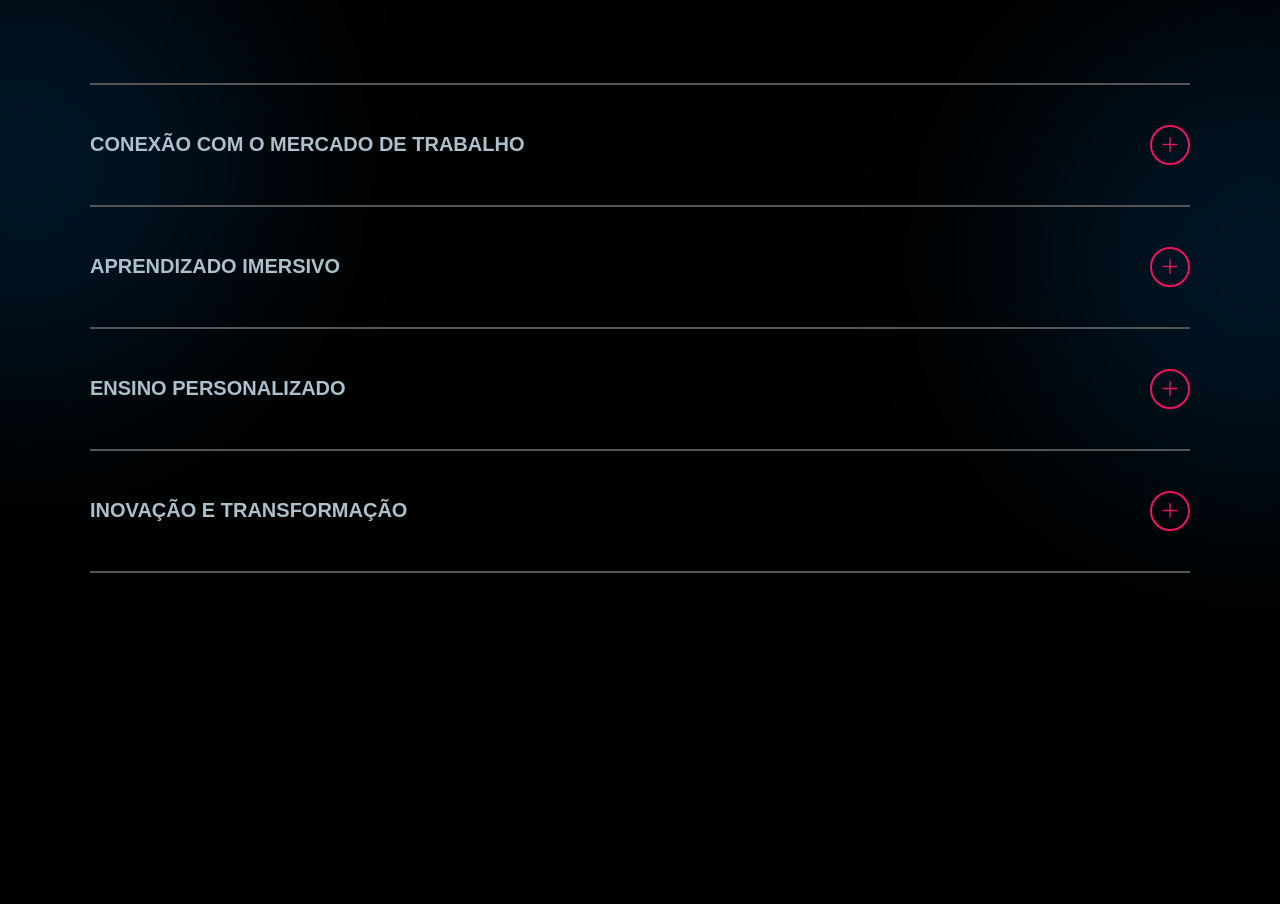
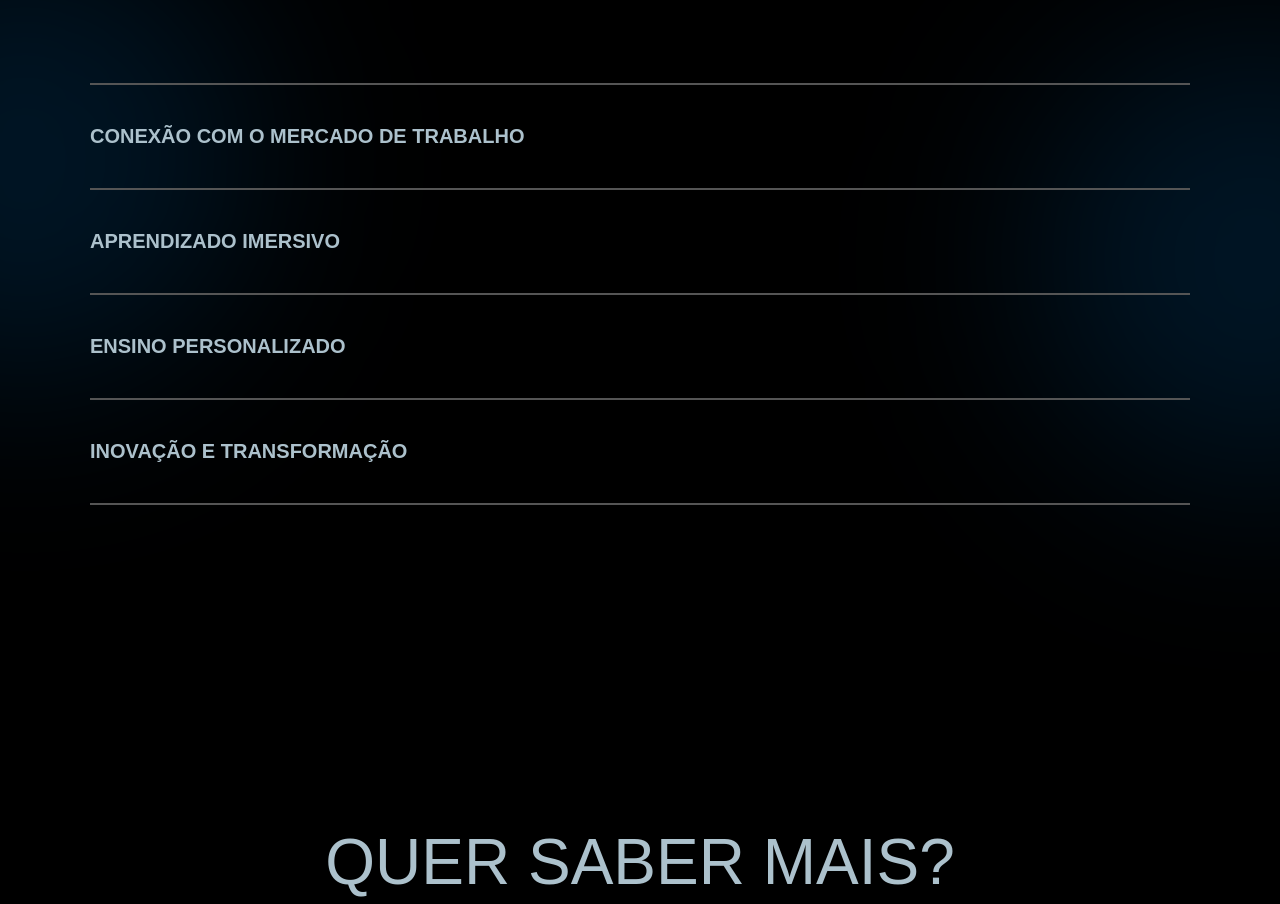
Before and after one commit to HenriqueSoubhia/fiap-project, a Next.js app: page / in a window 1280 px wide. Shown: the part 2540-3444 px from the top of the page. Built offline with nearby package versions, Linux system fonts and the light colour scheme.

Commit message:
separete styles accordion section

```diff
--- a/app/components/AccordionSection/Accordion.tsx
+++ b/app/components/AccordionSection/Accordion.tsx
@@ -1,5 +1,5 @@
 import React from 'react';
-import styled from 'styled-components';
+import { StyledAccordion, StyledSummary } from './styles';
 
 interface AccordionProps {
   title: string;
@@ -9,89 +9,12 @@
   isOpen: boolean;
 }
 
-const StyledAccordion = styled.div<{ $isOpen: boolean }>`
-  color: ${({ theme }) => theme.colors.pastelBlue};
-  padding: 40px 0;
-  border-top-width: 2px;
-  border-top-style: solid;
-  border-top-color: ${({ theme }) => theme.colors.davysGrey};
-  width: 100%;
-  margin: 0 auto;
-
-  &:last-child {
-    border-bottom: 2px solid ${({ theme }) => theme.colors.davysGrey};
-  }
-
-  p {
-    font-size: 16px;
-    padding-top: 40px;
-    color: ${({ theme }) => theme.colors.davysGrey};
-    transition:
-      max-height 0.5s ease-in-out,
-      padding 0.5s ease-in-out;
-    overflow: hidden;
-    max-height: ${({ $isOpen }: { $isOpen: boolean }) => ($isOpen ? '500px' : '0')};
-    padding: ${({ $isOpen }: { $isOpen: boolean }) => ($isOpen ? '40px 0' : '0 0')};
-  }
-
-  &.open {
-    border-top-color: ${({ theme }) => theme.colors.magenta};
-  }
-
-  &.open summary::after {
-    content: '－';
-  }
-
-  @media (max-width: 768px) {
-    padding: 20px 0;
-    width: 100%;
-    p {
-      font-size: 16px;
-    }
-  }
-`;
-
-const StyledSummary = styled.summary`
-  width: 100%;
-  display: flex;
-  justify-content: space-between;
-  align-items: center;
-
-  text-transform: uppercase;
-  user-select: none;
-
-  font-size: 20px;
-  font-weight: 700;
-
-  cursor: pointer;
-
-  &::after {
-    border-color: ${({ theme }) => theme.colors.magenta};
-    border-style: solid;
-    border-width: 2px;
-    border-radius: 50%;
-    width: 40px;
-    height: 40px;
-    justify-content: center;
-    align-items: center;
-    display: flex;
-    color: ${({ theme }) => theme.colors.magenta};
-    font-size: 20px;
-    padding: 10px;
-    line-height: 1;
-    font-weight: 200;
-    content: '＋';
-  }
-
-  @media (max-width: 768px) {
-    font-size: 24px;
-  }
-`;
-
 const Accordion = ({ title, desc, handleAccordionToggle, index, isOpen }: AccordionProps) => {
   return (
-    <StyledAccordion $isOpen={isOpen} className={isOpen ? 'open' : ''}>
-      <StyledSummary onClick={() => handleAccordionToggle(index)}>{title}</StyledSummary>
+    <StyledAccordion $isOpen={isOpen}>
+      <StyledSummary $isOpen={isOpen} onClick={() => handleAccordionToggle(index)}>
+        {title}
+      </StyledSummary>
       <p>{desc}</p>
     </StyledAccordion>
   );
--- /dev/null
+++ b/app/components/AccordionSection/styles.ts
@@ -0,0 +1,75 @@
+import styled from 'styled-components';
+
+const StyledAccordion = styled.div<{ $isOpen: boolean }>`
+  color: ${({ theme }) => theme.colors.pastelBlue};
+  padding: 40px 0;
+  border-top-width: 2px;
+  border-top-style: solid;
+  border-top-color: ${({ theme, $isOpen }) =>
+    $isOpen ? theme.colors.magenta : theme.colors.davysGrey};
+  width: 100%;
+  margin: 0 auto;
+
+  &:last-child {
+    border-bottom: 2px solid ${({ theme }) => theme.colors.davysGrey};
+  }
+
+  p {
+    font-size: 16px;
+    padding-top: 40px;
+    transition:
+      max-height 0.5s ease-in-out,
+      padding 0.5s ease-in-out;
+    overflow: hidden;
+    color: ${({ theme }) => theme.colors.davysGrey};
+    max-height: ${({ $isOpen }: { $isOpen: boolean }) => ($isOpen ? '500px' : '0')};
+    padding: ${({ $isOpen }: { $isOpen: boolean }) => ($isOpen ? '40px 0' : '0 0')};
+  }
+
+  @media (max-width: 768px) {
+    padding: 20px 0;
+    width: 100%;
+    p {
+      font-size: 16px;
+    }
+  }
+`;
+
+const StyledSummary = styled.summary<{ $isOpen: boolean }>`
+  width: 100%;
+  display: flex;
+  justify-content: space-between;
+  align-items: center;
+
+  text-transform: uppercase;
+  user-select: none;
+
+  font-size: 20px;
+  font-weight: 700;
+
+  cursor: pointer;
+
+  &::after {
+    border-color: ${({ theme }) => theme.colors.magenta};
+    border-style: solid;
+    border-width: 2px;
+    border-radius: 50%;
+    width: 40px;
+    height: 40px;
+    justify-content: center;
+    align-items: center;
+    display: flex;
+    color: ${({ theme }) => theme.colors.magenta};
+    font-size: 20px;
+    padding: 10px;
+    line-height: 1;
+    font-weight: 200;
+    content: ${({ $isOpen }) => ($isOpen ? '－' : '＋')};
+  }
+
+  @media (max-width: 768px) {
+    font-size: 24px;
+  }
+`;
+
+export { StyledAccordion, StyledSummary };
```
